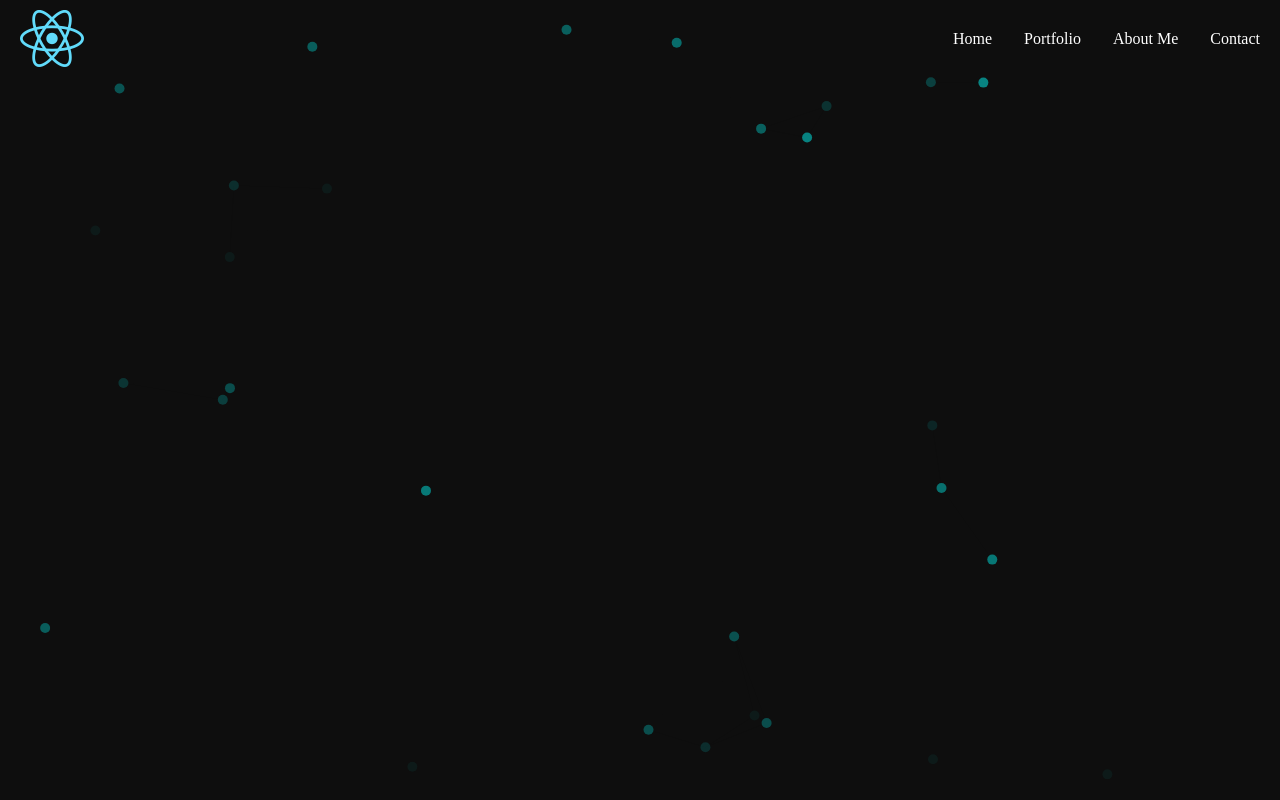
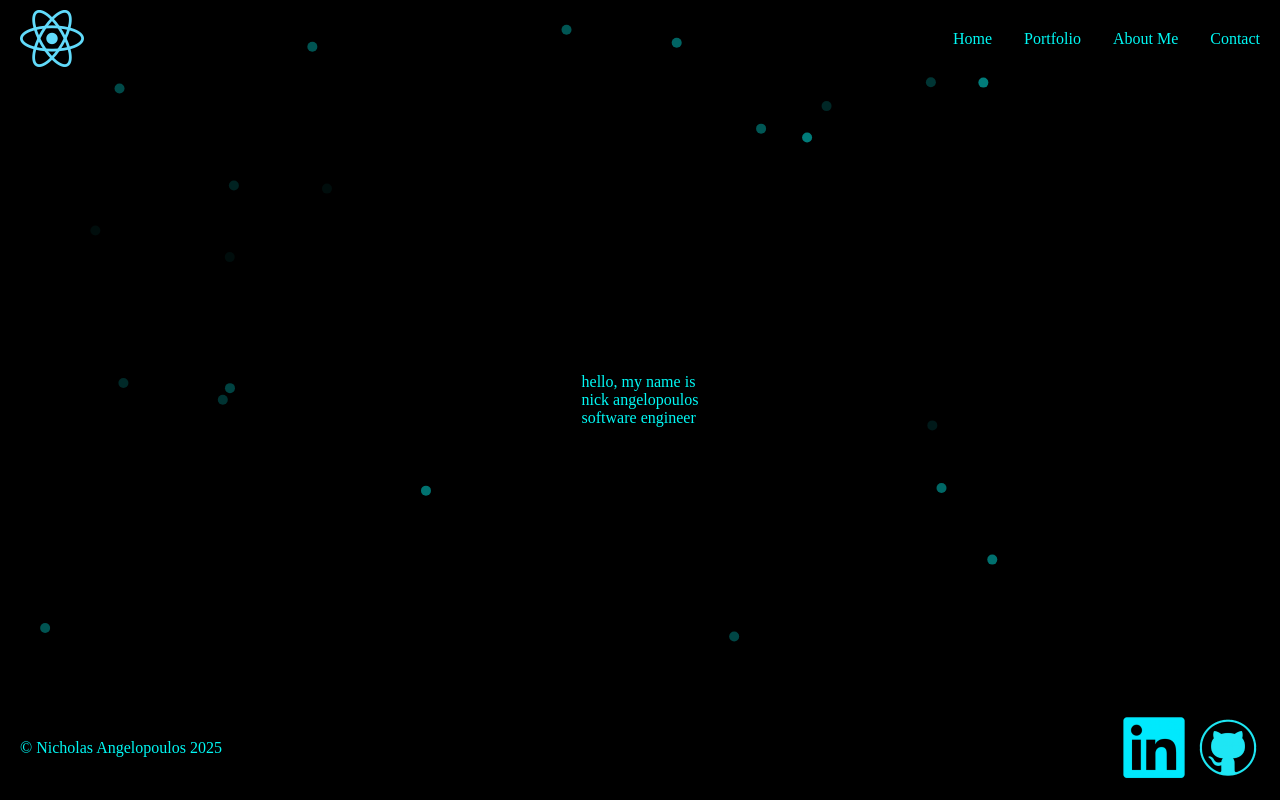
Before and after one commit to nickangel7/Personal-Website, a React (Vite) app: page / in a window 1280 px wide. Built offline with nearby package versions, Linux system fonts and the light colour scheme.

Commit message:
react components added and css styling

```diff
--- a/src/App.jsx
+++ b/src/App.jsx
@@ -1,11 +1,15 @@
 import ParticleBackground from './components/ParticleBackground';
 import Header from './components/Header';
+import Introduction from './components/Introduction';
+import Footer from './components/Footer';
 import './style.css';
 
 function App() {
   return (
     <div>
       <Header />
+      <Introduction />
+      <Footer />
       <ParticleBackground />
     </div>
   );
--- /dev/null
+++ b/src/components/Footer.jsx
@@ -0,0 +1,18 @@
+import React from 'react';
+import '../style.css';
+import logo from './assets/linkedinlogo.png';
+import githublogo from './assets/githublogo.png';
+
+const Footer = () => {
+  return (
+    <footer className='footer'>
+      <p>© Nicholas Angelopoulos 2025</p>
+      <div className='footericons'>
+        <img src={logo} alt='Logo' className='logo' />
+        <img src={githublogo} alt='Logo' className='logo' />
+      </div>
+    </footer>
+  );
+};
+
+export default Footer;
--- /dev/null
+++ b/src/components/Introduction.jsx
@@ -0,0 +1,68 @@
+import React from 'react';
+import '../style.css';
+
+const Introduction = () => {
+  return (
+    <section className='introduction'>
+      <div className='initintro'>
+        <span>h</span>
+        <span>e</span>
+        <span>l</span>
+        <span>l</span>
+        <span>o</span>
+        <span>,</span>
+        <span>&nbsp;</span>
+        <span>m</span>
+        <span>y</span>
+        <span>&nbsp;</span>
+        <span>n</span>
+        <span>a</span>
+        <span>m</span>
+        <span>e</span>
+        <span>&nbsp;</span>
+        <span>i</span>
+        <span>s</span>
+      </div>
+      <div className='introname'>
+        <span>n</span>
+        <span>i</span>
+        <span>c</span>
+        <span>k</span>
+        <span>&nbsp;</span>
+        <span>a</span>
+        <span>n</span>
+        <span>g</span>
+        <span>e</span>
+        <span>l</span>
+        <span>o</span>
+        <span>p</span>
+        <span>o</span>
+        <span>u</span>
+        <span>l</span>
+        <span>o</span>
+        <span>s</span>
+      </div>
+      <div className='occupation'>
+        <span>s</span>
+        <span>o</span>
+        <span>f</span>
+        <span>t</span>
+        <span>w</span>
+        <span>a</span>
+        <span>r</span>
+        <span>e</span>
+        <span>&nbsp;</span>
+        <span>e</span>
+        <span>n</span>
+        <span>g</span>
+        <span>i</span>
+        <span>n</span>
+        <span>e</span>
+        <span>e</span>
+        <span>r</span>
+      </div>
+    </section>
+  );
+};
+
+export default Introduction;
--- a/src/style.css
+++ b/src/style.css
@@ -1,13 +1,19 @@
 body {
-  background-color: rgb(14, 14, 14);
+  height: 100%;
+  overflow: hidden;
+  background-color: black;
+  color: #01f8f4ff;
   margin: 0;
   padding: 0;
+  display: flex;
+  flex-direction: column;
 }
 
 .header {
   position: relative;
+  flex-direction: row;
   z-index: 10;
-  color: white;
+  color: #01f8f4ff;
   padding: 10px 20px;
   display: flex;
   justify-content: space-between;
@@ -23,3 +29,33 @@ body {
   padding: 0;
   margin: 0;
 }
+
+.footer {
+  position: fixed;
+  background-color: black;
+  bottom: 0;
+  left: 0;
+  z-index: 12;
+  padding: 10px 20px;
+  width: 100%;
+  display: flex;
+  justify-content: space-between;
+  align-items: center;
+}
+
+.footericons {
+  display: flex;
+  gap: 10px;
+  padding: 10px 20px;
+  margin-right: 20px;
+}
+
+.introduction {
+  position: absolute;
+  top: 50%;
+  left: 50%;
+  transform: translate(-50%, -50%);
+  justify-content: center;
+  align-items: center;
+  flex-direction: column;
+}
```
Also changed, not shown: src/components/assets/githublogo.png (added), src/components/assets/linkedinlogo.png (added), style.css (deleted).
